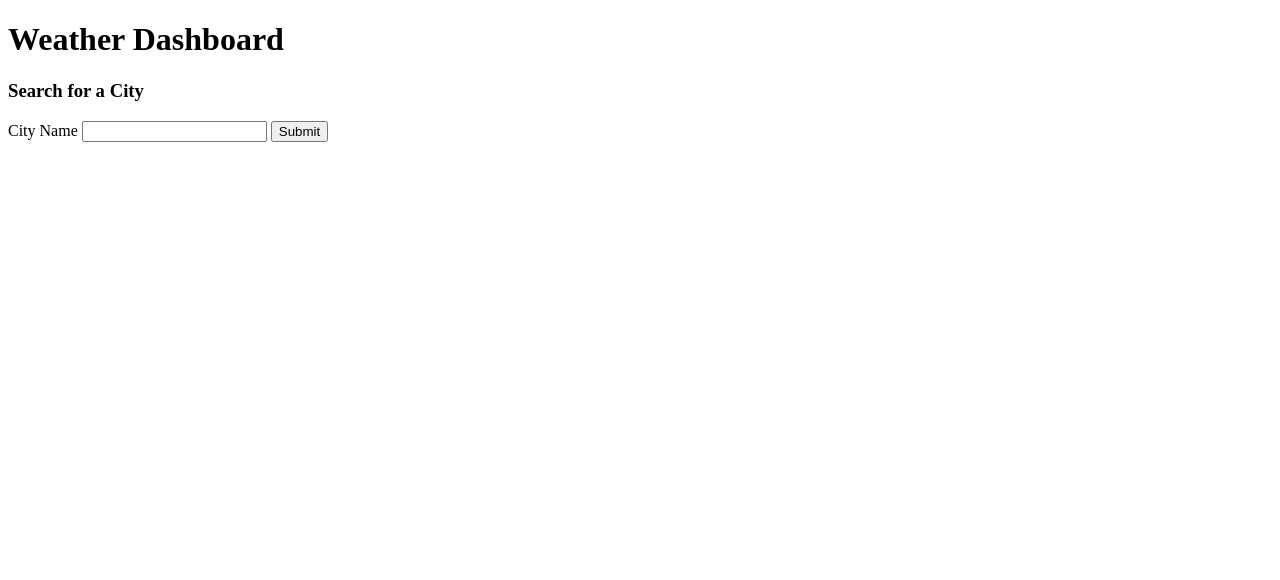
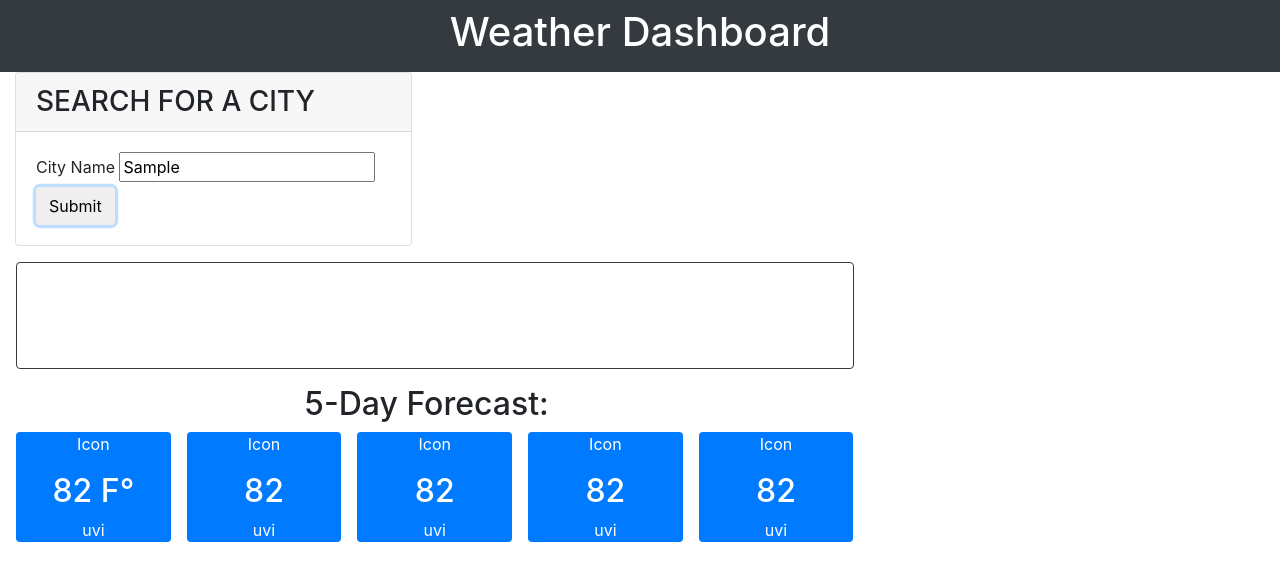
Before and after one commit to jconeff/weatherdashboard, a plain HTML site: page index.html in a window 1280 px wide. Both pictures are taken after typing "Sample" into the empty fields and a click on the button "Submit". Drawn offline with nearby package versions, Linux system fonts and the light colour scheme; no server answers.

Commit message:
Add files via upload

```diff
--- /dev/null
+++ b/assets/css/style.css
@@ -0,0 +1,14 @@
+#weatherbox{
+    align-items: center;
+    text-align: center;
+}
+
+.currentday{
+    font-weight: bold;
+    font-size: 25px;
+}
+
+.currenttempdegree{
+    font-weight: bold;
+    font-size: 18px;
+}
--- a/assets/js/script.js
+++ b/assets/js/script.js
@@ -1,72 +1,89 @@
-var repoContainer = document.querySelector("#repos-container");
-var repoSearchTerm = document.querySelector("#repo-search-term");
-var cityForm = document.querySelector("#city-form");
-var cityInput = document.querySelector("#cityname");
+var cityform = document.querySelector('#city-form');
 
-var formSubmitHandler = function(event) {
+
+cityform.addEventListener('submit', (event)=> {
     event.preventDefault();
-    var cityname = cityInput.value.trim();
+    let uviIndex = document.querySelector('.uvi-index');
+    let tempDegree = document.querySelector('.temp-degree0');
+    let hum = document.querySelector('.humidity0');
+    let currentTemp = document.querySelector('.currenttempdegree');
+    let locationTimezone = document.querySelector('.location-timezone');
+    let city = document.querySelector('#cityname').value;
+    let currentHum = document.querySelector('.currenthumidity');
+    let currentWind = document.querySelector('.wind');
+    let currentday = document.querySelector('.currentday');
 
-    if (cityname) {
-        getCityWeather(cityname);
-        cityInput.value = "";
-    } else {
-        alert("Please enter a city");
-    }
+
+
+
+
+
+
+//hide 5 day forecast until onclick of submit
+
+    document.querySelector("#weatherbox").style.display = "block";
+
+
+//API URL  current weather
+           const currentApi = 'https://api.openweathermap.org/data/2.5/weather?q=' + city + '&appid=c962694451f88c2f69a40aac9d384464&units=imperial';
+           fetch(currentApi)
+           .then(response =>{
+              return response.json();
+           })
+
+           .then(data =>{
+//API for lon and lat / five day weather
+               const apiOneCall = 'https://api.openweathermap.org/data/2.5/onecall?lat=' +data.coord.lat + '&lon=' + data.coord.lon +'&appid=c962694451f88c2f69a40aac9d384464&units=imperial';
+           fetch(apiOneCall)
+           .then(response =>{
+              return response.json();
+           })
+
+           .then(oneCallData =>{
+
+            //loop for tempdegree
+            for (var index = 1; index < 6; index++)
+{
+  let tempDegreeLoop = document.querySelector('.temp-degree' + index);
+  let humLoop = document.querySelector('.humidity'+ index);
+
+
+
+  tempDegreeLoop.textContent = Math.round(oneCallData.daily[index].temp.day) + "F°"
+  humLoop.textContent = 'humidity:' + oneCallData.daily[index].humidity + '%'
+
+
+
 }
 
-var getCityWeather = function(city) {
-    var apiUrl = 'api.openweathermap.org/data/2.5/weather?q=' + city + '&appid=c962694451f88c2f69a40aac9d384464';
+//end of loop
 
-    fetch(apiUrl).then(function(response) {
-        if (response.ok) {
-            response.json().then(function(data) {
-                displayRepos(data, city);
-            });
-        } else {
-            alert("Error: " + response.statusText)
-        }
-    })
-    .catch(function(error) {
-        alert("Unable to connect to Open Weather");
-    })
-};
+               const{temp, humidity, uvi, wind_speed} = oneCallData.current;
 
 
-var displayRepos = function(repos, searchTerm) {
-    if (repos.length === 0) {
-        repoContainerEl.textContent = "No weather found.";
-        return;
-    }
+               //Set DOM Elements from API
+               //current DOM Elements from API
+               currentTemp.textContent = 'Temperature:' + Math.round(temp) + "F°";
+               currentHum.textContent = 'Humidity:' +humidity + '%';
+               currentWind.textContent = 'Wind speed:' + wind_speed + 'MPH';
 
-    repoContainer.textContent = "";
-    repoSearchTerm.textContent = searchTerm;
+               //current day
+               currentday.textContent = moment().subtract(10, 'days').calendar();
+               console.log(oneCallData);
 
-    for (var i = 0; i < repos.length; i++) {
-        var repoName = repos[i].owner.login + "/" + repos[i].name;
+               //Five day DOM Elements from API
+               hum.textContent = "humidity:" + humidity;
+               uviIndex.textContent = "UV Index:" + uvi;
 
-        // create and append container for each repo
-        var repoEl = document.createElement("a")
-        repoEl.classList = "list-item flex-row justify-space-between align-center";
-        repoEl.setAttribute("href", "./single-repo.html?repo=" + repoName);
 
-        var titleEl = document.createElement("span");
-        titleEl.textContent = repoName;
 
-        var statusEl = document.createElement("span");
-        statusEl.classList = "flex-row align-center";
 
-        if (repos[i].open_issues_count > 0) {
-            statusEl.innerHTML =
-            "<i class='fas fa-times status-icon icon-danger'></i>" + repos[i].open_issues_count + " issue(s)";
-        } else {
-            statusEl.innerHTML = "<i class='fas fa-check-square status-icon icon-success'></i>";
-        }
 
-        repoEl.appendChild(titleEl);
-        repoEl.appendChild(statusEl);
-        repoContainerEl.appendChild(repoEl);
-    }
-}
+           });
 
-cityForm.addEventListener("submit", formSubmitHandler);
+           });
+        });
+
+
+
+        //event listner keyup use cityname
--- a/index.html
+++ b/index.html
@@ -4,12 +4,26 @@
     <meta charset="UTF-8">
     <meta name="viewport" content="width=device-width, initial-scale=1.0">
     <title>Weather Dashboard</title>
+    <link rel="stylesheet" href="https://maxcdn.bootstrapcdn.com/bootstrap/4.0.0/css/bootstrap.min.css" integrity="sha384-Gn5384xqQ1aoWXA+058RXPxPg6fy4IWvTNh0E263XmFcJlSAwiGgFAW/dAiS6JXm" crossorigin="anonymous">
+    <link rel="stylesheet" href="./assets/css/style.css">
 </head>
 <body>
-    <h1>Weather Dashboard</h1>
+ <!--Header-->
+  <div class="bg-dark pt-2 pb-2">
+    <div class="container">
+        <h1 class="text-center text-white">Weather Dashboard</h1>
+    </div>
+</div>
 
-    <main class="flex-row justify-space-between">
-        <!--Left Column-->
+<!--End of Header-->
+
+
+
+
+
+<!--Form start-->
+   <main class="flex-row justify-space-between">
+
         <div class="col-12 col-md-4">
           <div class="card">
             <h3 class="card-header text-uppercase">Search for a City</h3>
@@ -21,13 +35,142 @@
           </div>
         </div>
 
-      <!--Right Column-->
-        <div class="col-12 col-md-8">
-          <h2 class="subtitle"> <span id="repo-search-term"></span></h2>
-          <div id="repos-container" class="list-group"></div>
+        <!--End of form-->
+
+
+
+        <!--Five Day Forecast-->
+<div id= "weatherbox" style= 'display:none'>
+
+  <!--Current Weather bo start-->
+
+  <div class="col-8">
+    <div class="row mr-0">
+        <div class="col-12 border border-dark m-3 rounded">
+            <div class="row">
+                <div class="col-12">
+                    <span id="city-name" class="city-name align-middle"></span>
+                    <img id="current-pic" src="placeholder" alt="">
+                </div>
+            </div>
+            <div class="row">
+              <div class="col-12">
+                  <p class="currentday"></p>
+              </div>
+          </div>
+            <div class="row">
+                <div class="col-12">
+                    <p class="currenttempdegree"></p>
+                </div>
+            </div>
+            <div class="row">
+                <div class="col-12">
+                    <p class="currenthumidity"></p>
+                </div>
+            </div>
+            <div class="row">
+                <div class="col-12">
+                    <p class="wind"></p>
+                </div>
+            </div>
+            <div class="row">
+                <div class="col-12 d-flex">
+                    <p class="uvi-index"></p>
+                </div>
+            </div>
         </div>
-      </main>
+    </div>
+
+    <!--end of current weatehr-->
+
+    <!--start of five day forecast-->
+  <h2 class="fiveday">5-Day Forecast:</h2>
+  <div class="row">
+
+  <div class="col bg-primary text-white ml-3 mb-3 rounded weather1">
+        <div class="location">
+
+          <p>Icon</p>
+          </div>
+          <div class="date1">
+          <div class="temp">
+            <h2 class="temp-degree1">82 F°</h2>
+            <div class="humidity1">
+              uvi
+            </div>
+        </div>
+        </div>
+      </div>
+
+
+
+      <div class="col bg-primary text-white ml-3 mb-3 rounded weather2">
+        <div class="location">
+          <p>Icon</p>
+          </div>
+          <div class="date2">
+          <div class="temp">
+            <h2 class="temp-degree2">82</h2>
+            <div class="humidity2">
+              uvi
+            </div>
+        </div>
+      </div>
+    </div>
+
+        <div class="col bg-primary text-white ml-3 mb-3 rounded weather3">
+          <div class="location">
+            <p>Icon</p>
+            </div>
+            <div class="date3">
+            <div class="temp">
+              <h2 class="temp-degree3">82</h2>
+              <div class="humidity3">
+                uvi
+              </div>
+          </div>
+        </div>
+      </div>
+
+          <div class="col bg-primary text-white ml-3 mb-3 rounded weather4">
+            <div class="location">
+              <p>Icon</p>
+              </div>
+              <div class="date4">
+              <div class="temp">
+                <h2 class="temp-degree4">82</h2>
+                <div class="humidity4">
+                  uvi
+                </div>
+            </div>
+          </div>
+        </div>
+
+            <div class="col bg-primary text-white ml-3 mb-3 rounded weather5">
+              <div class="location">
+                <p>Icon</p>
+                </div>
+                <div class="date5">
+                <div class="temp">
+                  <h2 class="temp-degree5">82</h2>
+                  <div class="humidity5">
+                    uvi
+                  </div>
+              </div>
+              </div>
+            </div>
+          </div>
+        </div>
+
+          <!--End of Five Day-->
+
+
+
+
+
+
 
       <script src="assets/js/script.js"></script>
+      <script src="https://cdnjs.cloudflare.com/ajax/libs/moment.js/2.24.0/moment.min.js"></script>
 </body>
 </html>
```
